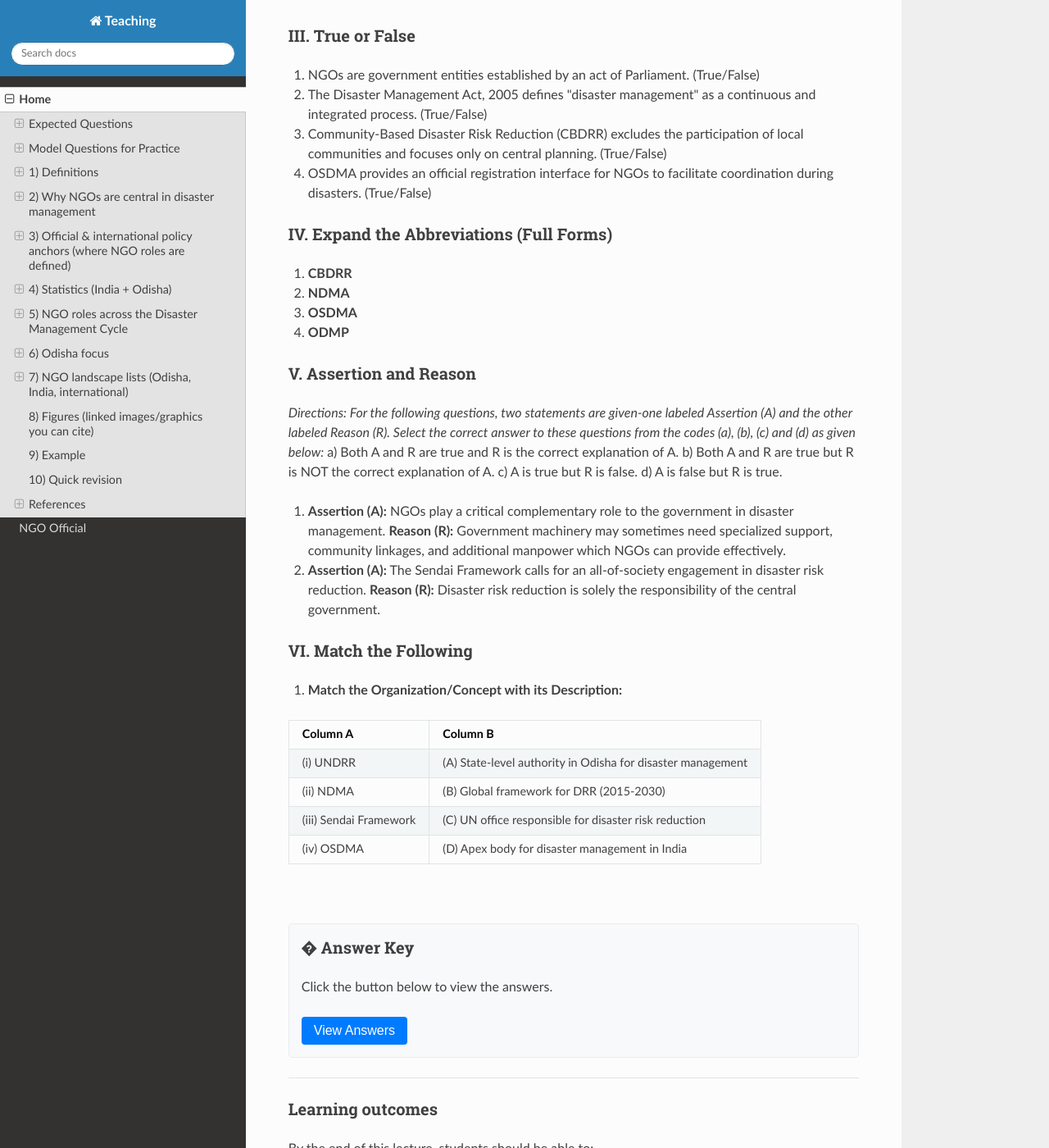
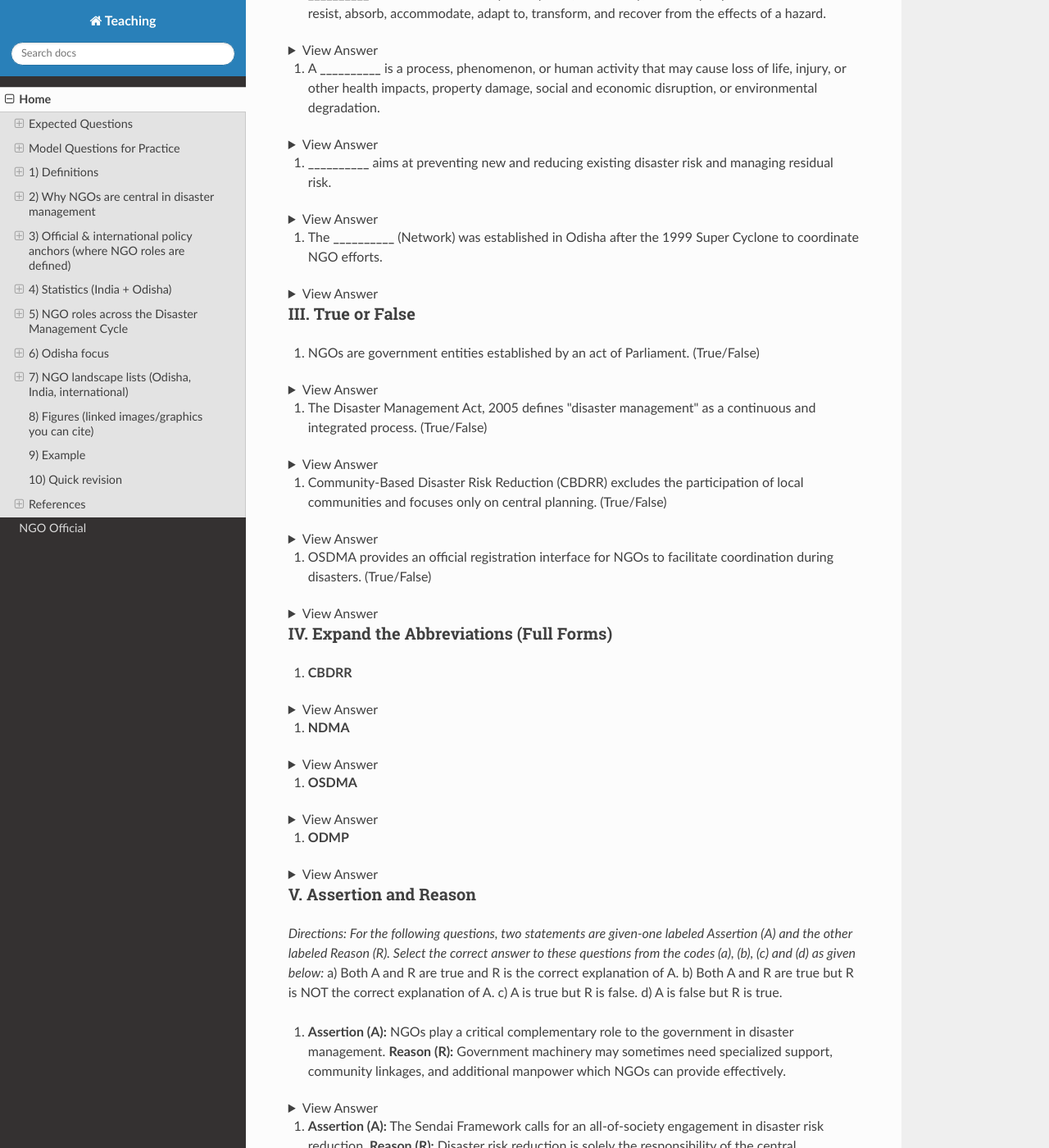
Before and after one commit to pulakeshpradhan/teaching, an MkDocs documentation site: the page built from docs/index.md, in a window 1280 px wide and 1400 px high, scrolled down 1146 px. Shown: the whole window at 82% size. Built offline with MkDocs 1.6.1, drawn with Linux system fonts in a browser that asks for light colours; nearby versions of some CDN libraries; some of the changed text lies outside the part shown.

Commit message:
feat: restructure questions with individual toggleable answers and explanations

```diff
--- a/docs/index.md
+++ b/docs/index.md
@@ -20,50 +20,195 @@
    c) The Epidemic Diseases Act, 1897
    d) The Civil Liability for Nuclear Damage Act, 2010
 
-2. **The Sendai Framework for Disaster Risk Reduction applies to which time period?**
+<details>
+<summary>View Answer</summary>
+<div style="background-color: #f0f0f0; padding: 10px; border-radius: 5px; margin-top: 5px;">
+<b>Answer:</b> (b) The Disaster Management Act, 2005<br>
+<b>Explanation:</b> The Disaster Management Act, 2005 is the primary law in India that provides the institutional and legal framework for disaster management at the national, state, and district levels.
+</div>
+</details>
+
+1. **The Sendai Framework for Disaster Risk Reduction applies to which time period?**
    a) 2005–2015
    b) 2010–2020
    c) 2015–2030
    d) 2020–2040
 
-3. **Which cyclone is often cited as a turning point for Odisha’s disaster preparedness mechanics?**
+<details>
+<summary>View Answer</summary>
+<div style="background-color: #f0f0f0; padding: 10px; border-radius: 5px; margin-top: 5px;">
+<b>Answer:</b> (c) 2015–2030<br>
+<b>Explanation:</b> The Sendai Framework was adopted in 2015 and outlines the global roadmap for disaster risk reduction for the 15-year period from 2015 to 2030.
+</div>
+</details>
+
+1. **Which cyclone is often cited as a turning point for Odisha’s disaster preparedness mechanics?**
    a) Cyclone Amphan (2020)
    b) Cyclone Fani (2019)
    c) Cyclone Phailin (2013)
    d) 1999 Super Cyclone
 
-4. **Which organization acts as the primary agency for GO–NGO coordination in Odisha?**
+<details>
+<summary>View Answer</summary>
+<div style="background-color: #f0f0f0; padding: 10px; border-radius: 5px; margin-top: 5px;">
+<b>Answer:</b> (d) 1999 Super Cyclone<br>
+<b>Explanation:</b> The devastation caused by the 1999 Super Cyclone led to the creation of OSDMA and a complete overhaul of Odisha's disaster management machinery, marking the turning point.
+</div>
+</details>
+
+1. **Which organization acts as the primary agency for GO–NGO coordination in Odisha?**
    a) UNDP
    b) OSDMA
    c) ODMP
    d) Indian Red Cross Society
 
-5. **"Build Back Better" is a core principle associated with which phase of the Disaster Management Cycle?**
+<details>
+<summary>View Answer</summary>
+<div style="background-color: #f0f0f0; padding: 10px; border-radius: 5px; margin-top: 5px;">
+<b>Answer:</b> (b) OSDMA<br>
+<b>Explanation:</b> The Odisha State Disaster Management Authority (OSDMA) is the official state nodal agency that facilitates and oversees GO–NGO coordination during disasters.
+</div>
+</details>
+
+1. **"Build Back Better" is a core principle associated with which phase of the Disaster Management Cycle?**
    a) Mitigation
    b) Preparedness
    c) Response
    d) Recovery and Reconstruction
 
+<details>
+<summary>View Answer</summary>
+<div style="background-color: #f0f0f0; padding: 10px; border-radius: 5px; margin-top: 5px;">
+<b>Answer:</b> (d) Recovery and Reconstruction<br>
+<b>Explanation:</b> "Build Back Better" is a reconstruction philosophy used in the recovery phase to ensure that new infrastructure is more resilient to future disasters than what existed before.
+</div>
+</details>
+
 ### II. Fill in the Blanks
 
 1. **__________** is defined as the ability of a system, community, or society exposed to hazards to resist, absorb, accommodate, adapt to, transform, and recover from the effects of a hazard.
-2. A **__________** is a process, phenomenon, or human activity that may cause loss of life, injury, or other health impacts, property damage, social and economic disruption, or environmental degradation.
-3. **__________** aims at preventing new and reducing existing disaster risk and managing residual risk.
-4. The **__________** (Network) was established in Odisha after the 1999 Super Cyclone to coordinate NGO efforts.
+
+<details>
+<summary>View Answer</summary>
+<div style="background-color: #f0f0f0; padding: 10px; border-radius: 5px; margin-top: 5px;">
+<b>Answer:</b> Resilience<br>
+<b>Explanation:</b> This is the standard UNDRR definition of resilience, emphasizing the capacity to bounce back and maintain essential functions.
+</div>
+</details>
+
+1. A **__________** is a process, phenomenon, or human activity that may cause loss of life, injury, or other health impacts, property damage, social and economic disruption, or environmental degradation.
+
+<details>
+<summary>View Answer</summary>
+<div style="background-color: #f0f0f0; padding: 10px; border-radius: 5px; margin-top: 5px;">
+<b>Answer:</b> Hazard<br>
+<b>Explanation:</b> A hazard is the potentially damaging event or phenomenon itself (like a cyclone or earthquake), distinct from the risk or disaster it may cause.
+</div>
+</details>
+
+1. **__________** aims at preventing new and reducing existing disaster risk and managing residual risk.
+
+<details>
+<summary>View Answer</summary>
+<div style="background-color: #f0f0f0; padding: 10px; border-radius: 5px; margin-top: 5px;">
+<b>Answer:</b> Disaster Risk Reduction (DRR)<br>
+<b>Explanation:</b> DRR is the systematic approach to identifying, assessing, and reducing the risks of disaster, rather than just managing the event after it happens.
+</div>
+</details>
+
+1. The **__________** (Network) was established in Odisha after the 1999 Super Cyclone to coordinate NGO efforts.
+
+<details>
+<summary>View Answer</summary>
+<div style="background-color: #f0f0f0; padding: 10px; border-radius: 5px; margin-top: 5px;">
+<b>Answer:</b> ODMP (Odisha Development Management Programme)<br>
+<b>Explanation:</b> ODMP was formed by NGOs in the aftermath of the 1999 cyclone to ensure better coordination and collective action among civil society organizations.
+</div>
+</details>
 
 ### III. True or False
 
 1. NGOs are government entities established by an act of Parliament. (True/False)
-2. The Disaster Management Act, 2005 defines "disaster management" as a continuous and integrated process. (True/False)
-3. Community-Based Disaster Risk Reduction (CBDRR) excludes the participation of local communities and focuses only on central planning. (True/False)
-4. OSDMA provides an official registration interface for NGOs to facilitate coordination during disasters. (True/False)
+
+<details>
+<summary>View Answer</summary>
+<div style="background-color: #f0f0f0; padding: 10px; border-radius: 5px; margin-top: 5px;">
+<b>Answer:</b> False<br>
+<b>Explanation:</b> By definition, Non-Governmental Organizations (NGOs) are independent of government control and are not created by the government, though they may partner with it.
+</div>
+</details>
+
+1. The Disaster Management Act, 2005 defines "disaster management" as a continuous and integrated process. (True/False)
+
+<details>
+<summary>View Answer</summary>
+<div style="background-color: #f0f0f0; padding: 10px; border-radius: 5px; margin-top: 5px;">
+<b>Answer:</b> True<br>
+<b>Explanation:</b> The Act specifically defines disaster management not as a one-time event response, but as a continuous cycle including planning, organizing, and implementing measures.
+</div>
+</details>
+
+1. Community-Based Disaster Risk Reduction (CBDRR) excludes the participation of local communities and focuses only on central planning. (True/False)
+
+<details>
+<summary>View Answer</summary>
+<div style="background-color: #f0f0f0; padding: 10px; border-radius: 5px; margin-top: 5px;">
+<b>Answer:</b> False<br>
+<b>Explanation:</b> CBDRR is fundamentally about *including* local communities in the planning and decision-making process to make them self-reliant.
+</div>
+</details>
+
+1. OSDMA provides an official registration interface for NGOs to facilitate coordination during disasters. (True/False)
+
+<details>
+<summary>View Answer</summary>
+<div style="background-color: #f0f0f0; padding: 10px; border-radius: 5px; margin-top: 5px;">
+<b>Answer:</b> True<br>
+<b>Explanation:</b> OSDMA's website maintains a registration portal specifically to map NGO capabilities and contact details for effective coordination during emergencies.
+</div>
+</details>
 
 ### IV. Expand the Abbreviations (Full Forms)
 
 1. **CBDRR**
-2. **NDMA**
-3. **OSDMA**
-4. **ODMP**
+
+<details>
+<summary>View Answer</summary>
+<div style="background-color: #f0f0f0; padding: 10px; border-radius: 5px; margin-top: 5px;">
+<b>Answer:</b> Community-Based Disaster Risk Reduction<br>
+<b>Explanation:</b> A process of disaster risk management in which at-risk communities are actively engaged in the identification, analysis, treatment, monitoring and evaluation of disaster risks.
+</div>
+</details>
+
+1. **NDMA**
+
+<details>
+<summary>View Answer</summary>
+<div style="background-color: #f0f0f0; padding: 10px; border-radius: 5px; margin-top: 5px;">
+<b>Answer:</b> National Disaster Management Authority<br>
+<b>Explanation:</b> The apex body for disaster management in India, headed by the Prime Minister.
+</div>
+</details>
+
+1. **OSDMA**
+
+<details>
+<summary>View Answer</summary>
+<div style="background-color: #f0f0f0; padding: 10px; border-radius: 5px; margin-top: 5px;">
+<b>Answer:</b> Odisha State Disaster Management Authority<br>
+<b>Explanation:</b> The state-level agency in Odisha responsible for disaster management, established shortly after the 1999 Super Cyclone.
+</div>
+</details>
+
+1. **ODMP**
+
+<details>
+<summary>View Answer</summary>
+<div style="background-color: #f0f0f0; padding: 10px; border-radius: 5px; margin-top: 5px;">
+<b>Answer:</b> Odisha Development Management Programme<br>
+<b>Explanation:</b> A network of NGOs in Odisha focusing on development and disaster management coordination.
+</div>
+</details>
 
 ### V. Assertion and Reason
 
@@ -76,8 +221,24 @@ d) A is false but R is true.
 1. **Assertion (A):** NGOs play a critical complementary role to the government in disaster management.
     **Reason (R):** Government machinery may sometimes need specialized support, community linkages, and additional manpower which NGOs can provide effectively.
 
-2. **Assertion (A):** The Sendai Framework calls for an all-of-society engagement in disaster risk reduction.
+<details>
+<summary>View Answer</summary>
+<div style="background-color: #f0f0f0; padding: 10px; border-radius: 5px; margin-top: 5px;">
+<b>Answer:</b> (a) Both A and R are true and R is the correct explanation of A.<br>
+<b>Explanation:</b> The assertion is true because governments cannot do everything alone. The reason correctly explains *why* NGOs are complementary: they fill specific gaps like grassroots reach and specialized skills that the government might lack in a crisis.
+</div>
+</details>
+
+1. **Assertion (A):** The Sendai Framework calls for an all-of-society engagement in disaster risk reduction.
     **Reason (R):** Disaster risk reduction is solely the responsibility of the central government.
+
+<details>
+<summary>View Answer</summary>
+<div style="background-color: #f0f0f0; padding: 10px; border-radius: 5px; margin-top: 5px;">
+<b>Answer:</b> (c) A is true but R is false.<br>
+<b>Explanation:</b> The assertion is true as Sendai emphasizes shared responsibility. The reason is false because DRR is a shared responsibility involving states, local bodies, private sector, NGOs, and communities, not just the central government.
+</div>
+</details>
 
 ### VI. Match the Following
 
@@ -90,66 +251,17 @@ d) A is false but R is true.
 | (iii) Sendai Framework | (C) UN office responsible for disaster risk reduction |
 | (iv) OSDMA | (D) Apex body for disaster management in India |
 
-<br>
-
-<div style="background-color: #f8f9fa; padding: 15px; border-radius: 5px; border: 1px solid #e9ecef;">
-<h3>� Answer Key</h3>
-<p>Click the button below to view the answers.</p>
-<button onclick="toggleAnswers()" style="padding: 8px 15px; background-color: #007bff; color: white; border: none; border-radius: 4px; cursor: pointer;">View Answers</button>
-
-<div id="hidden_answers" style="display: none; margin-top: 20px; border-top: 1px solid #ddd; padding-top: 20px;">
-
-#### I. Multiple Choice Questions
-
-1. (b) The Disaster Management Act, 2005
-2. (c) 2015–2030
-3. (d) 1999 Super Cyclone
-4. (b) OSDMA
-5. (d) Recovery and Reconstruction
-
-#### II. Fill in the Blanks
-
-6. Resilience
-2. Hazard
-3. Disaster Risk Reduction (DRR)
-4. ODMP (Odisha Development Management Programme)
-
-#### III. True or False
-
-10. False
-2. True
-3. False
-4. True
-
-#### IV. Expand the Abbreviations
-
-14. Community-Based Disaster Risk Reduction
-2. National Disaster Management Authority
-3. Odisha State Disaster Management Authority
-4. Odisha Development Management Programme (ODMP)
-
-#### V. Assertion and Reason
-
-18. (a) Both A and R are true and R is the correct explanation of A
-2. (c) A is true but R is false
-
-#### VI. Match the Following
-
-20. (i) - (C), (ii) - (D), (iii) - (B), (iv) - (A)
-
+<details>
+<summary>View Answer</summary>
+<div style="background-color: #f0f0f0; padding: 10px; border-radius: 5px; margin-top: 5px;">
+<b>Answer:</b> (i)-(C), (ii)-(D), (iii)-(B), (iv)-(A)<br>
+<b>Explanation:</b><br>
+(i) UNDRR -> UN office for DRR<br>
+(ii) NDMA -> Apex body in India<br>
+(iii) Sendai Framework -> Global DRR framework<br>
+(iv) OSDMA -> State authority in Odisha
 </div>
-</div>
-
-<script>
-function toggleAnswers() {
-    var x = document.getElementById("hidden_answers");
-    if (x.style.display === "none") {
-        x.style.display = "block";
-    } else {
-        x.style.display = "none";
-    }
-}
-</script>
+</details>
 
 ---
 
```
